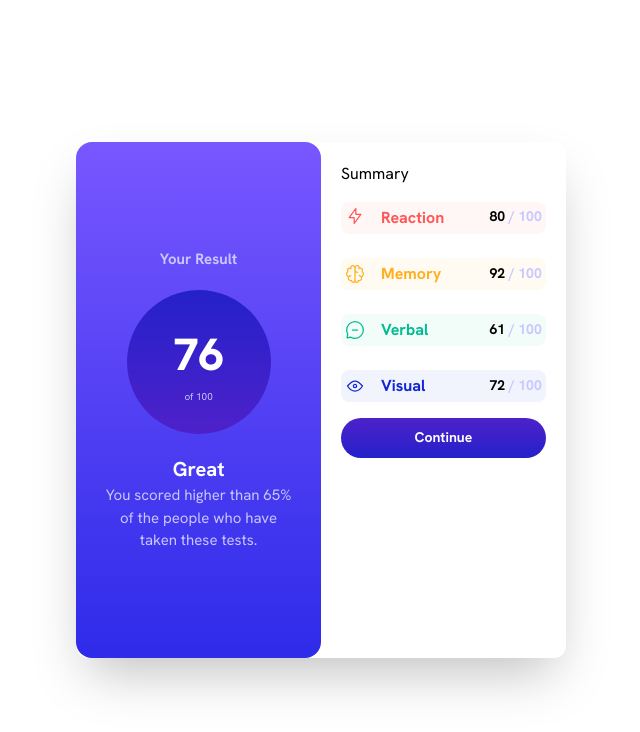
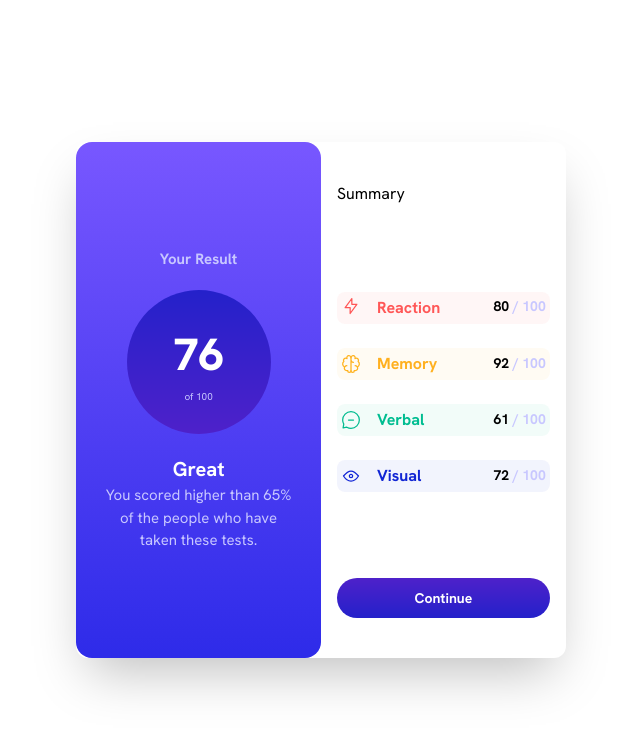
Before and after one commit to Ebi-Tech/Results_summary_component, a Next.js app: page / in a window 1280 px wide. Shown: the top 732 px of the page, without its empty margins (319-959 px from the left). Built offline with nearby package versions, Linux system fonts and the light colour scheme.

Commit message:
Update RightSide.tsx

```diff
--- a/component/RightSide.tsx
+++ b/component/RightSide.tsx
@@ -8,7 +8,9 @@ import visual from "@/public/assets/images/icon-visual.svg"
 
 const RightSide = () => {
   return (
-    <div className='w-[50%] h-full p-5 flex flex-col gap-4 '>
+    <div className='w-[50%] h-full p-4 flex flex-col py-10 justify-between
+    mobile:h-[55%] mobile:w-full mobile:px-8 mobile:py-4
+    mobileBig:h-[60%] mobileBig:w-full mobileBig:px-8 mobileBig:py-6'>
         <h2>Summary</h2>
 
         <div className='flex flex-col'>
```
